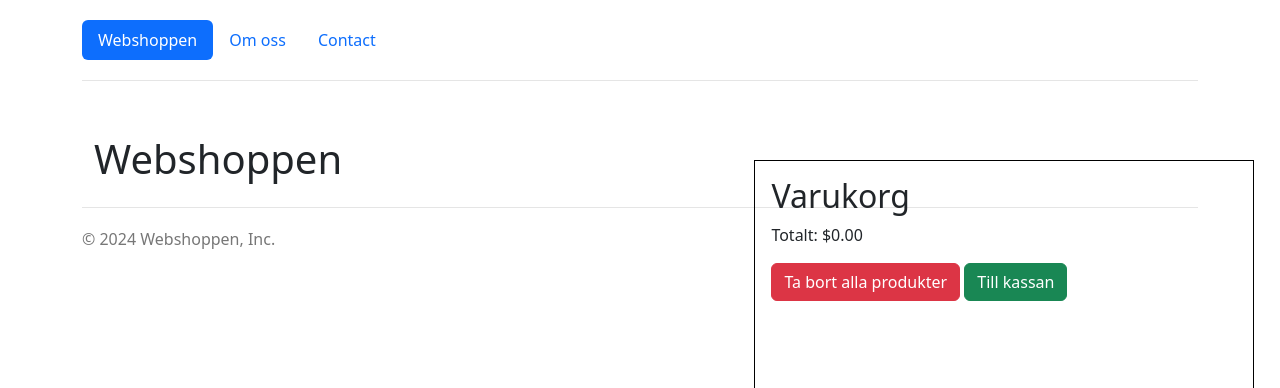
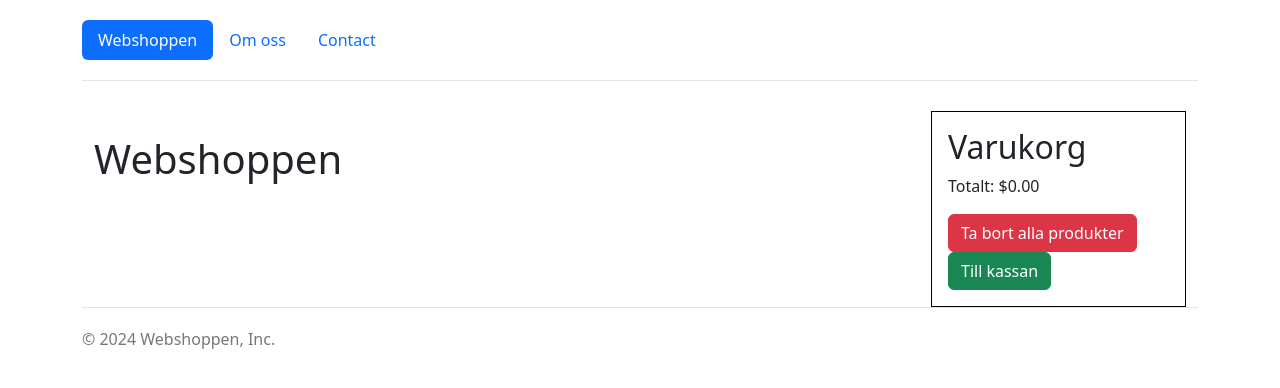
Before and after one commit to NinibMasso/WebShoppenVG, a plain HTML site: page index.html in a window 1280 px wide. Shown: the top 388 px of the page. Drawn offline with nearby package versions, Linux system fonts and the light colour scheme; no server answers.

Commit message:
Fixat så att varukorg inte överlappar med produkter vid minskning av fönster.

```diff
--- a/css/styles.css
+++ b/css/styles.css
@@ -173,9 +173,10 @@ body {
   overflow: auto;
   border: 1px solid #000;
   padding: 1rem;
-  position: absolute;
-  top: 20%;
-  right: 2%;
-  width: 500px;
-  height: 600px;
+  position: relative;
+  top: auto;
+  right: auto;
+  width: 100%;
+  max-width: 90vw;
+  height: auto;
 }
```
